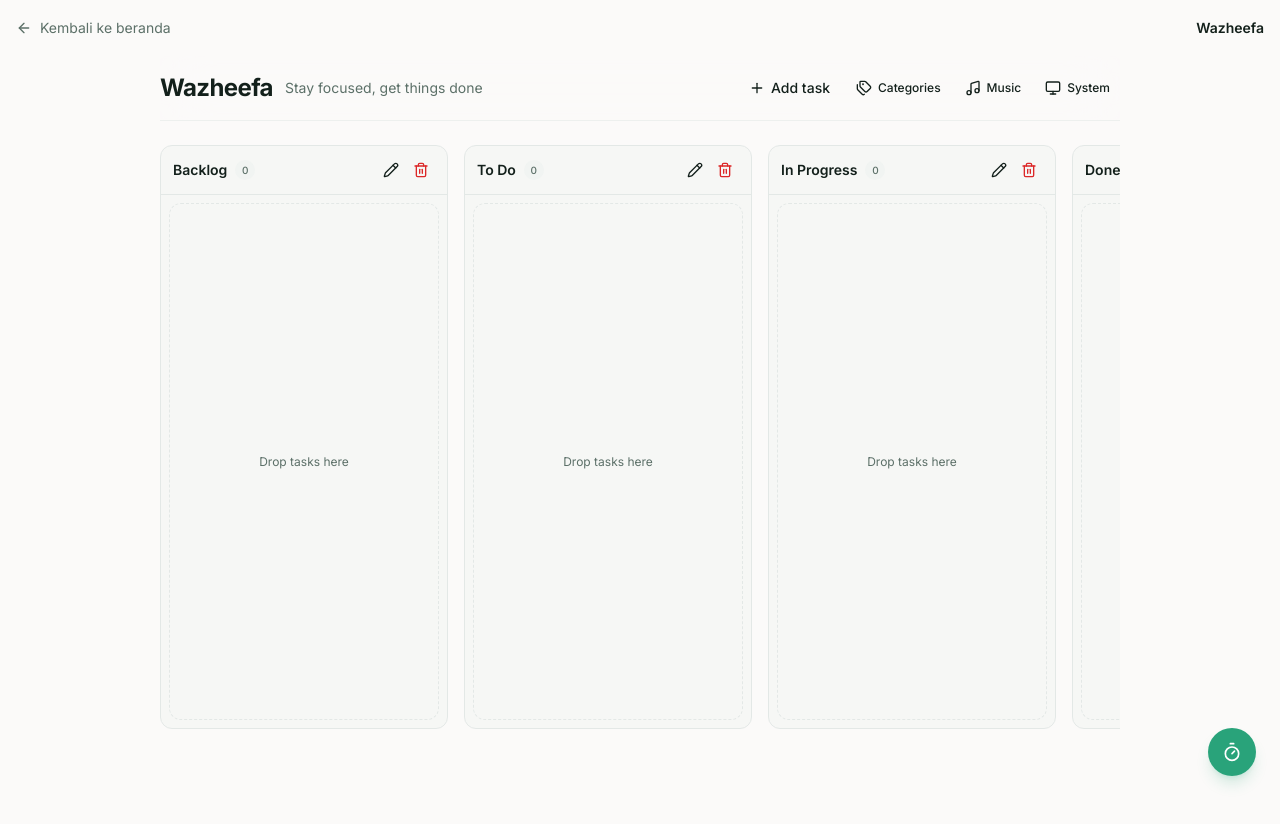
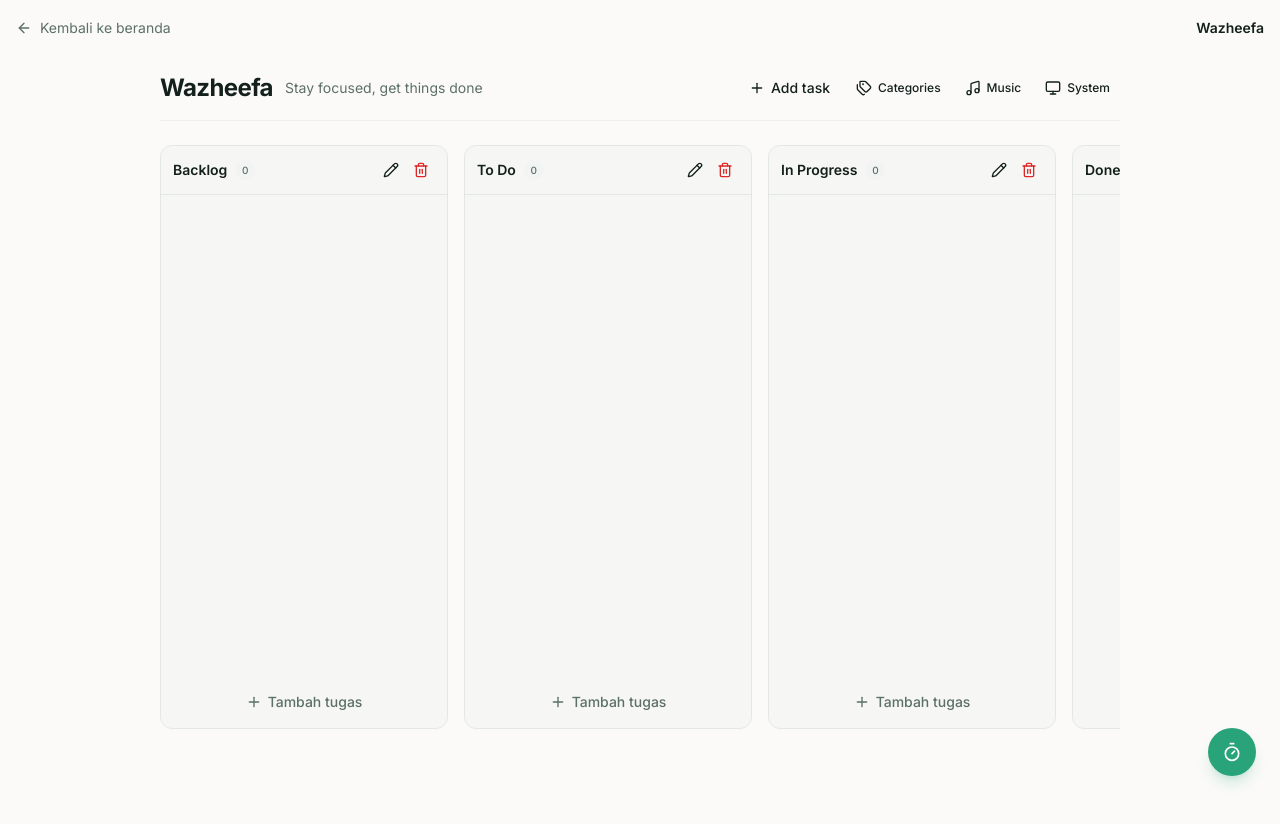
Before and after one commit to ahmadghaisanfad2/todoapp, a React (Vite) app: page / in a window 1280 px wide. Both pictures are taken after a click on the button "Buka Aplikasi". Shown: the top 824 px of the page. Built offline with nearby package versions, Linux system fonts and the light colour scheme.

Commit message:
fix: make entire card draggable, add CTA button per column

```diff
--- a/src/components/kanban/KanbanBoard.tsx
+++ b/src/components/kanban/KanbanBoard.tsx
@@ -5,6 +5,7 @@ import {
   closestCorners,
   KeyboardSensor,
   PointerSensor,
+  TouchSensor,
   useSensor,
   useSensors,
   type DragStartEvent,
@@ -21,9 +22,10 @@ import type { Task } from '@/types'
 
 interface KanbanBoardProps {
   onEditTask: (task: Task) => void
+  onAddTask: (columnId?: string) => void
 }
 
-export function KanbanBoard({ onEditTask }: KanbanBoardProps) {
+export function KanbanBoard({ onEditTask, onAddTask }: KanbanBoardProps) {
   const columns = useKanbanStore((s) => s.columns)
   const addColumn = useKanbanStore((s) => s.addColumn)
   const updateColumn = useKanbanStore((s) => s.updateColumn)
@@ -36,7 +38,8 @@ export function KanbanBoard({ onEditTask }: KanbanBoardProps) {
   const [activeTask, setActiveTask] = useState<Task | null>(null)
 
   const sensors = useSensors(
-    useSensor(PointerSensor, { activationConstraint: { distance: 5 } }),
+    useSensor(PointerSensor, { activationConstraint: { distance: 8 } }),
+    useSensor(TouchSensor, { activationConstraint: { delay: 200, tolerance: 8 } }),
     useSensor(KeyboardSensor, { coordinateGetter: sortableKeyboardCoordinates })
   )
 
@@ -130,6 +133,7 @@ export function KanbanBoard({ onEditTask }: KanbanBoardProps) {
             tasks={getTasksByColumn(column.id)}
             onEdit={onEditTask}
             onDelete={deleteTask}
+            onAddTask={onAddTask}
             onUpdateColumn={handleUpdateColumn}
             onDeleteColumn={handleDeleteColumn}
           />
--- a/src/components/kanban/KanbanCard.tsx
+++ b/src/components/kanban/KanbanCard.tsx
@@ -34,25 +34,28 @@ export function KanbanCard({ task, onEdit, onDelete }: KanbanCardProps) {
 
   const isOverdue = task.dueDate && isPast(parseISO(task.dueDate)) && !task.completed
 
+  const handleClick = (e: React.MouseEvent) => {
+    if (isDragging) return
+    const target = e.target as HTMLElement
+    if (target.closest('[data-no-click]')) return
+    onEdit(task)
+  }
+
   return (
     <div
       ref={setNodeRef}
       style={style}
       className={cn(
-        'group flex items-start gap-2 rounded-lg border bg-card px-3 py-2.5 shadow-sm cursor-pointer hover:border-primary/30 transition-colors',
-        isDragging && 'opacity-50 shadow-lg',
+        'group flex items-start gap-2 rounded-lg border bg-card px-3 py-2.5 shadow-sm cursor-grab active:cursor-grabbing hover:border-primary/30 transition-colors select-none',
+        isDragging && 'opacity-50 shadow-lg z-50',
         isOverdue && 'border-red-300 dark:border-red-800'
       )}
-      onClick={() => onEdit(task)}
+      {...attributes}
+      {...listeners}
+      onClick={handleClick}
     >
-      <button
-        className="mt-0.5 cursor-grab touch-none text-muted-foreground hover:text-foreground"
-        {...attributes}
-        {...listeners}
-      >
-        <GripVertical className="h-4 w-4" />
-      </button>
-      <div className="flex-1 min-w-0">
+      <GripVertical className="mt-0.5 h-4 w-4 shrink-0 text-muted-foreground/50" />
+      <div className="flex-1 min-w-0 pointer-events-none">
         <p className={cn('text-sm font-medium leading-snug', task.completed && 'line-through opacity-60')}>
           {task.title}
         </p>
@@ -69,7 +72,8 @@ export function KanbanCard({ task, onEdit, onDelete }: KanbanCardProps) {
         </div>
       </div>
       <button
-        className="opacity-0 group-hover:opacity-100 mt-0.5 text-muted-foreground hover:text-destructive transition-opacity"
+        data-no-click
+        className="opacity-0 group-hover:opacity-100 mt-0.5 text-muted-foreground hover:text-destructive transition-opacity pointer-events-auto"
         onClick={(e) => {
           e.stopPropagation()
           onDelete(task.id)
--- a/src/components/kanban/KanbanColumn.tsx
+++ b/src/components/kanban/KanbanColumn.tsx
@@ -1,7 +1,7 @@
 import { useState } from 'react'
 import { useDroppable } from '@dnd-kit/core'
 import { SortableContext, verticalListSortingStrategy } from '@dnd-kit/sortable'
-import { Trash2, Pencil, Check, X } from 'lucide-react'
+import { Plus, Trash2, Pencil, Check, X } from 'lucide-react'
 import { KanbanCard } from './KanbanCard'
 import { Button } from '@/components/ui/button'
 import { cn } from '@/lib/utils'
@@ -12,6 +12,7 @@ interface KanbanColumnProps {
   tasks: Task[]
   onEdit: (task: Task) => void
   onDelete: (id: string) => void
+  onAddTask: (columnId: string) => void
   onUpdateColumn: (id: string, name: string) => void
   onDeleteColumn: (id: string) => void
 }
@@ -21,6 +22,7 @@ export function KanbanColumnComponent({
   tasks,
   onEdit,
   onDelete,
+  onAddTask,
   onUpdateColumn,
   onDeleteColumn,
 }: KanbanColumnProps) {
@@ -114,11 +116,19 @@ export function KanbanColumnComponent({
             <KanbanCard key={task.id} task={task} onEdit={onEdit} onDelete={onDelete} />
           ))}
         </SortableContext>
-        {tasks.length === 0 && (
-          <div className="flex flex-1 items-center justify-center rounded-lg border border-dashed p-4 text-xs text-muted-foreground">
-            Drop tasks here
-          </div>
-        )}
+
+        <Button
+          variant="ghost"
+          size="sm"
+          className={cn(
+            'w-full gap-1.5 text-muted-foreground hover:text-foreground',
+            tasks.length === 0 ? 'mt-auto' : 'mt-1'
+          )}
+          onClick={() => onAddTask(column.id)}
+        >
+          <Plus className="h-4 w-4" />
+          Tambah tugas
+        </Button>
       </div>
     </div>
   )
--- a/src/components/task/TaskForm.tsx
+++ b/src/components/task/TaskForm.tsx
@@ -18,6 +18,7 @@ interface TaskFormProps {
   open: boolean
   onOpenChange: (open: boolean) => void
   task?: Task
+  defaultStatus?: string
 }
 
 const PRIORITIES: { value: Priority; label: string; className: string }[] = [
@@ -26,7 +27,7 @@ const PRIORITIES: { value: Priority; label: string; className: string }[] = [
   { value: 'low', label: 'Low', className: 'border-emerald-300 text-emerald-600 dark:border-emerald-800 dark:text-emerald-400' },
 ]
 
-export function TaskForm({ open, onOpenChange, task }: TaskFormProps) {
+export function TaskForm({ open, onOpenChange, task, defaultStatus }: TaskFormProps) {
   const addTask = useTaskStore((s) => s.addTask)
   const updateTask = useTaskStore((s) => s.updateTask)
   const columns = useKanbanStore((s) => s.columns)
@@ -36,7 +37,7 @@ export function TaskForm({ open, onOpenChange, task }: TaskFormProps) {
   const [priority, setPriority] = useState<Priority>(task?.priority ?? 'low')
   const [categoryId, setCategoryId] = useState<string>(task?.categoryId ?? 'none')
   const [dueDate, setDueDate] = useState<Date | undefined>(task?.dueDate ? parseISO(task.dueDate) : undefined)
-  const [status, setStatus] = useState(task?.status || 'todo')
+  const [status, setStatus] = useState(task?.status || defaultStatus || 'todo')
   const [calOpen, setCalOpen] = useState(false)
 
   const handleSubmit = (e: React.FormEvent) => {
--- a/src/pages/AppPage.tsx
+++ b/src/pages/AppPage.tsx
@@ -19,6 +19,7 @@ interface AppPageProps {
 export function AppPage({ onNavigateHome }: AppPageProps) {
   const [taskFormOpen, setTaskFormOpen] = useState(false)
   const [editingTask, setEditingTask] = useState<Task | undefined>()
+  const [defaultStatus, setDefaultStatus] = useState<string | undefined>()
   const [categorySheetOpen, setCategorySheetOpen] = useState(false)
   const [showWelcomeBadge, setShowWelcomeBadge] = useState(false)
   const hasShownBadge = useRef(false)
@@ -48,8 +49,9 @@ export function AppPage({ onNavigateHome }: AppPageProps) {
     setTaskFormOpen(open)
   }
 
-  const handleAddTask = () => {
+  const handleAddTask = (columnId?: string) => {
     setEditingTask(undefined)
+    setDefaultStatus(columnId)
     setTaskFormOpen(true)
   }
 
@@ -82,7 +84,7 @@ export function AppPage({ onNavigateHome }: AppPageProps) {
       <Layout>
         <Header onCategoryOpen={() => setCategorySheetOpen(true)} onAddTask={handleAddTask} onMusicOpen={toggleSearch} />
         <main className="pt-6">
-          <KanbanBoard onEditTask={handleEditTask} />
+          <KanbanBoard onEditTask={handleEditTask} onAddTask={handleAddTask} />
         </main>
       </Layout>
 
@@ -90,7 +92,7 @@ export function AppPage({ onNavigateHome }: AppPageProps) {
         size="icon"
         className="fixed bottom-6 right-6 h-12 w-12 rounded-full shadow-lg shadow-black/10 sm:hidden"
         style={{ bottom: 'max(1.5rem, env(safe-area-inset-bottom, 1.5rem))' }}
-        onClick={handleAddTask}
+        onClick={() => handleAddTask()}
         aria-label="Tambah tugas"
       >
         <Plus className="h-5 w-5" />
@@ -101,6 +103,7 @@ export function AppPage({ onNavigateHome }: AppPageProps) {
         open={taskFormOpen}
         onOpenChange={handleCloseTaskForm}
         task={editingTask}
+        defaultStatus={defaultStatus}
       />
 
       <CategorySheet
```
